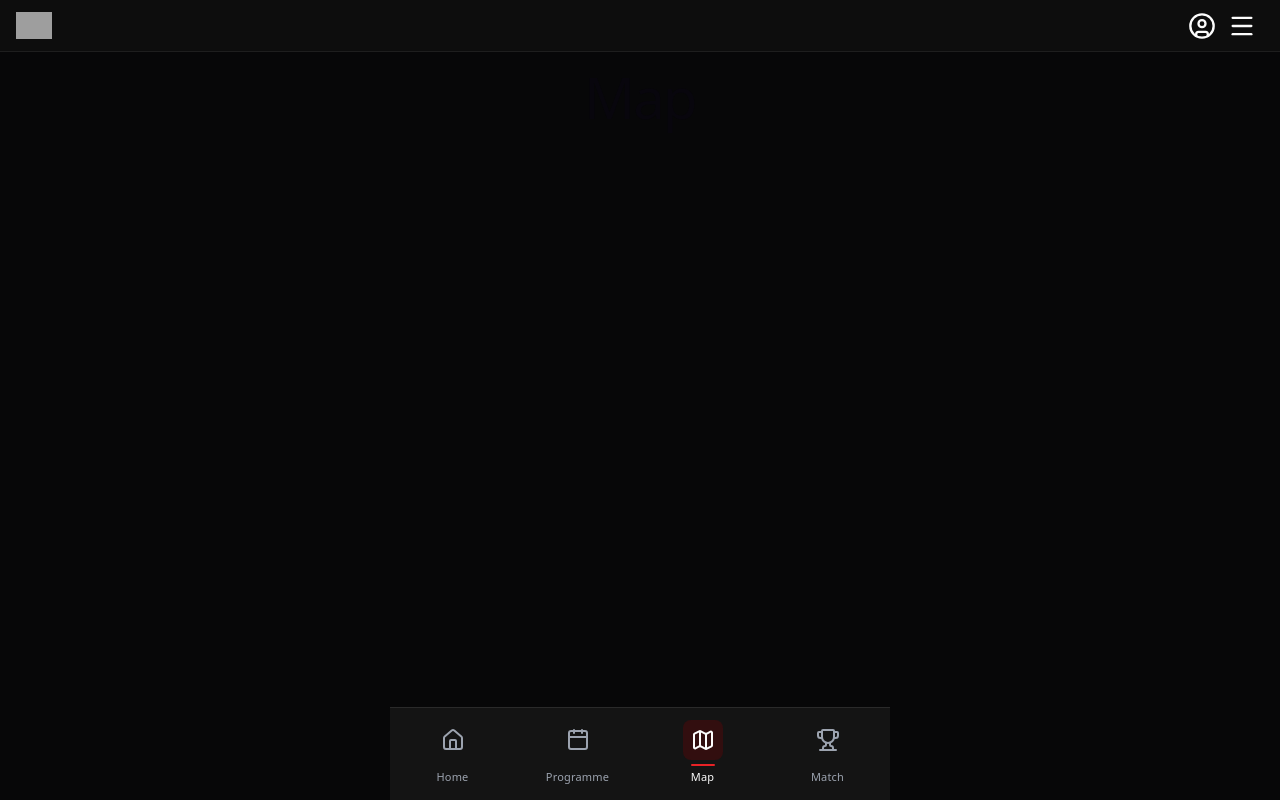
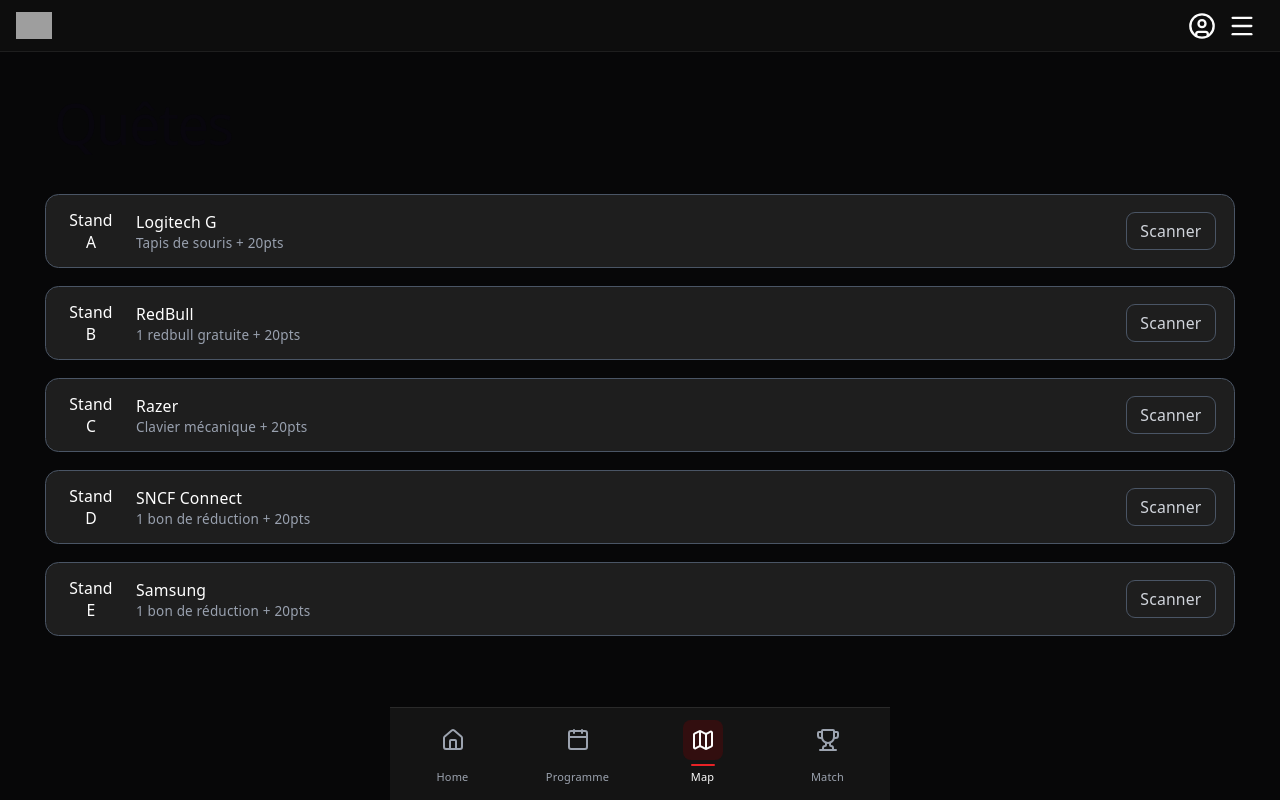
Before and after one commit to leagrnr/esport, a React (Vite) app: page /map in a window 1280 px wide. Built offline with nearby package versions, Linux system fonts and the light colour scheme; no server answers; grey boxes are pictures that could not be loaded.

Commit message:
feat: quest scan card

```diff
--- /dev/null
+++ b/src/components/Quetes/questScan.tsx
@@ -0,0 +1,36 @@
+import { MapPin } from "lucide-react";
+
+type ScanCardProps = {
+  stand: string;
+  title: string;
+  subtitle: string;
+  onScan?: () => void;
+};
+
+export default function ScanCard({
+  stand,
+  title,
+  subtitle,
+  onScan,
+}: ScanCardProps) {
+  return (
+    <div className="flex items-center gap-4 bg-[#1e1e1e] border border-gray-600 rounded-xl px-4 py-3 mx-4 mb-4">
+      <span className="text-white text-sm font-medium w-12 shrink-0">
+        {stand}
+      </span>
+
+      <div className="flex-1 min-w-0 text-left">
+        <p className="text-white text-sm font-medium truncate">{title}</p>
+        <p className="text-gray-400 text-xs mt-0.5">{subtitle}</p>
+      </div>
+
+      <button
+        onClick={onScan}
+        style={{ cursor: "pointer" }}
+        className="shrink-0 px-3 py-1.5 rounded-lg border border-gray-600 text-gray-300 text-sm"
+      >
+        Scanner
+      </button>
+    </div>
+  );
+}
--- a/src/pages/Map/Map.jsx
+++ b/src/pages/Map/Map.jsx
@@ -1,3 +1,39 @@
+import ScanCard from "../../components/Quetes/questScan";
+
 export default function Map() {
-  return <main><h1>Map</h1></main>
+  return <main className="w-full px-6">
+    <h1 className="text-xl font-bold font-archivo-black text-white mb-4 text-left pl-6">
+        Quêtes
+      </h1>
+      <ScanCard
+        stand="Stand A"
+        title="Logitech G"
+        subtitle="Tapis de souris + 20pts"
+        onScan={() => console.log("scan")}
+      />
+      <ScanCard
+        stand="Stand B"
+        title="RedBull"
+        subtitle="1 redbull gratuite + 20pts"
+        onScan={() => console.log("scan")}
+      />
+      <ScanCard
+        stand="Stand C"
+        title="Razer"
+        subtitle="Clavier mécanique + 20pts"
+        onScan={() => console.log("scan")}
+      />
+      <ScanCard
+        stand="Stand D"
+        title="SNCF Connect"
+        subtitle="1 bon de réduction + 20pts"
+        onScan={() => console.log("scan")}
+      />
+      <ScanCard
+        stand="Stand E"
+        title="Samsung"
+        subtitle="1 bon de réduction + 20pts"
+        onScan={() => console.log("scan")}
+      />
+  </main>
 }
```
Also changed, not shown: 1 other file (tests, documents, lock files or other folders).
